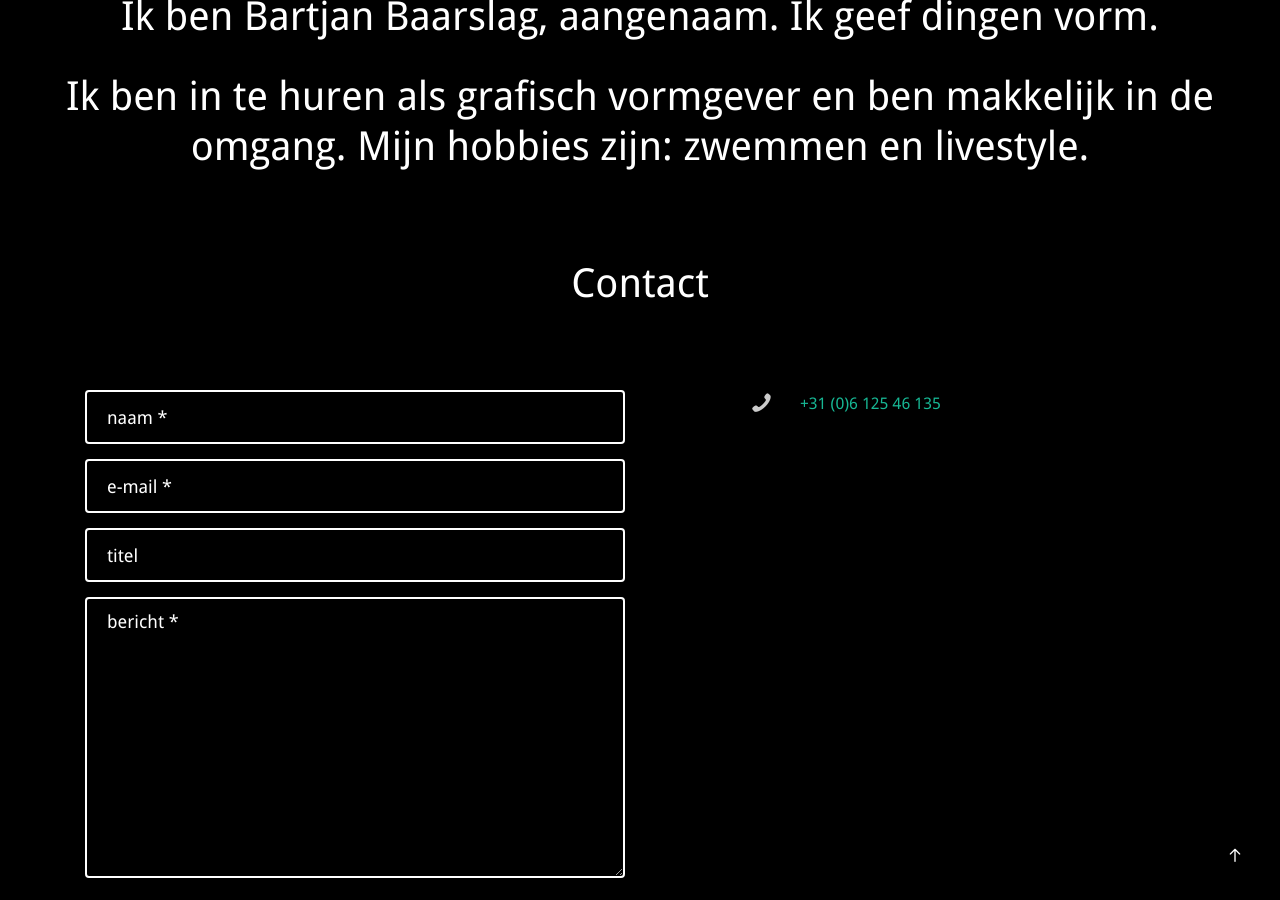
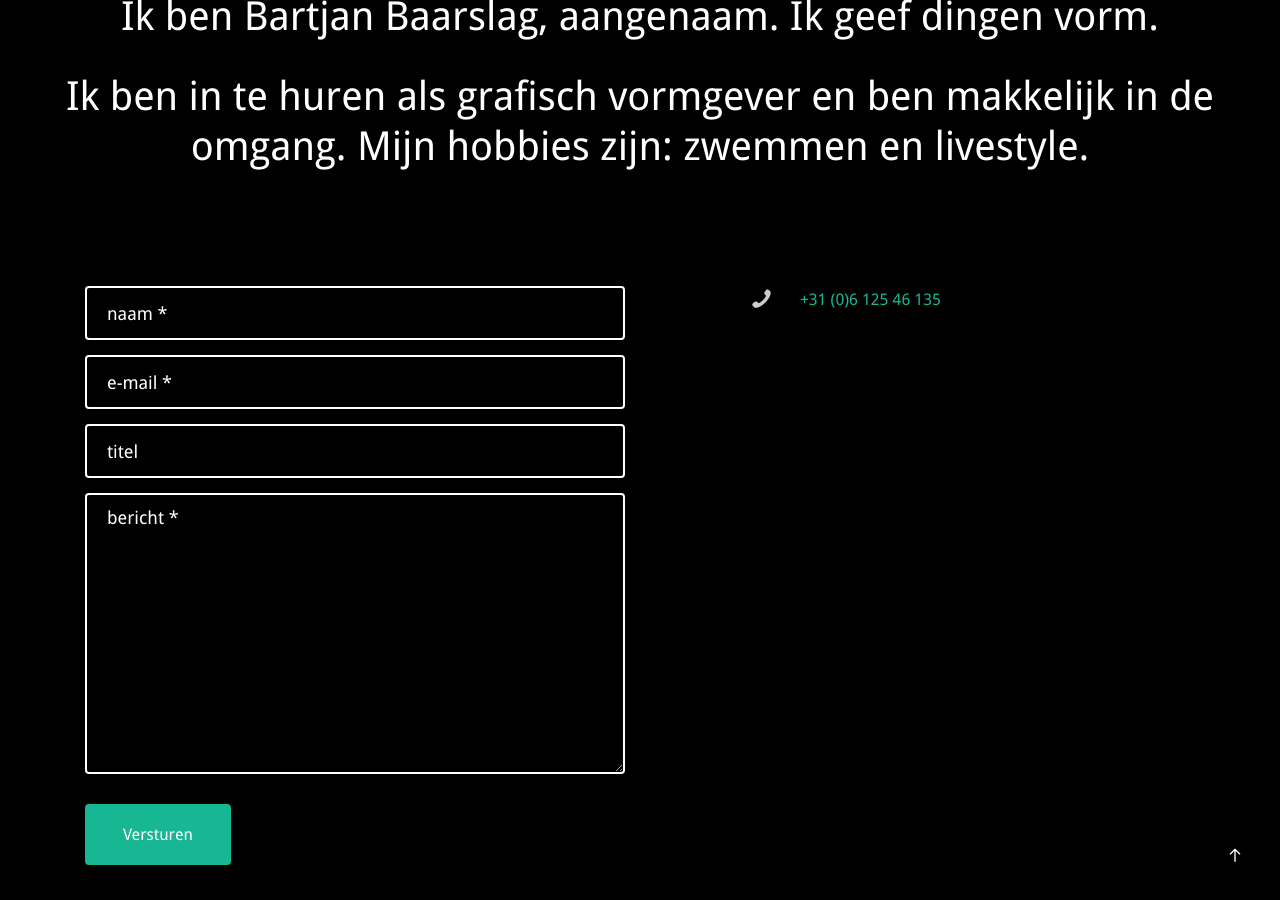
Before and after one commit to apsweb/baddie, a Jekyll site: the page built from index.md, in a window 1280 px wide and 900 px high, scrolled down 1126 px. Built offline with Jekyll 4.4.1, drawn with Linux system fonts in a browser that asks for light colours; some web fonts are replaced.

Commit message:
Updated '_includes/footer.html' via CloudCannon

```diff
--- a/_includes/footer.html
+++ b/_includes/footer.html
@@ -1,6 +1,6 @@
 	<footer id="gtco-footer animate-box" data-animate-effect="fadeInUp" role="contentinfo">
 
-	    <h2 id="contact">Contact</h2>
+
 
 	    	{% include contact.html %}
 
```
